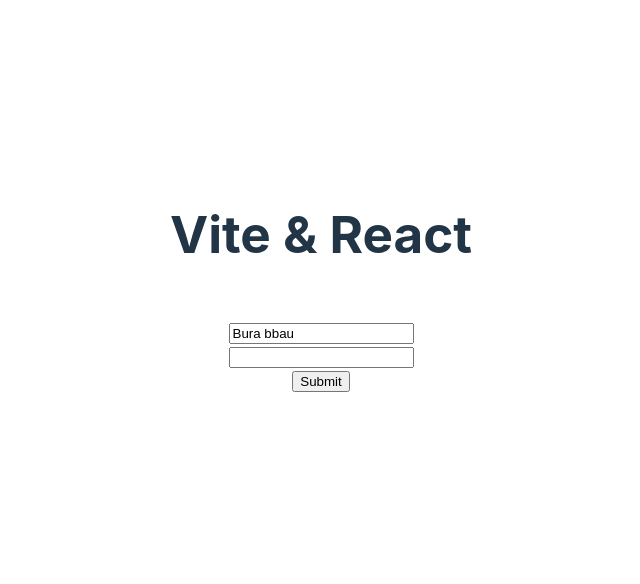
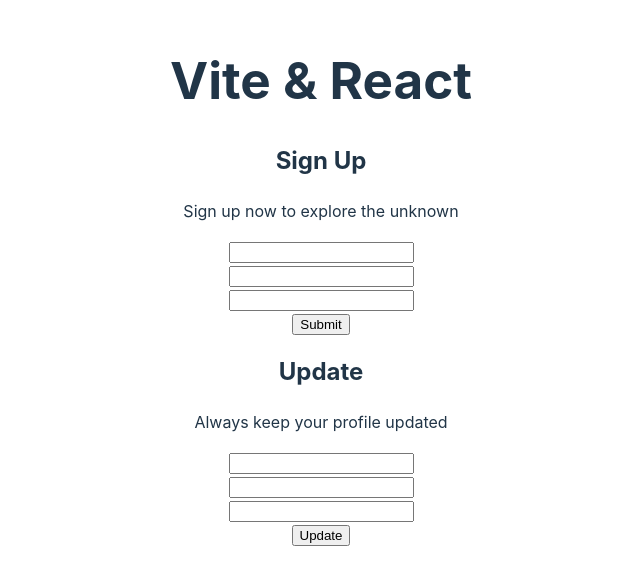
Before and after one commit to rootnure/react-core-concepts-part-2-L2_preparation_007, a React (Vite) app: page / in a window 1280 px wide. Shown: the part 118-702 px from the top of the page, without its empty margins (319-959 px from the left). Built offline with nearby package versions, Linux system fonts and the light colour scheme.

Commit message:
Reusable form for Sign UP and Update

```diff
--- a/eslint.config.js
+++ b/eslint.config.js
@@ -33,6 +33,7 @@
         'warn',
         { allowConstantExport: true },
       ],
+      "react/prop-types": "off"
     },
   },
 ]
--- a/src/App.jsx
+++ b/src/App.jsx
@@ -1,10 +1,19 @@
 import './App.css'
-import HookForm from './components/HookForm/HookForm'
+import ReusableForm from './components/ReusableForm/ReusableForm'
+// import HookForm from './components/HookForm/HookForm'
 // import RefForm from './components/RefForm/RefForm'
 // import SimpleForm from './components/SimpleForm/SimpleForm'
 // import StatefulForm from './components/StatefulForm/StatefulForm'
 
 function App() {
+
+  const handleSignUp = data => {
+    console.log('Sign Up Form', data);
+  }
+
+  const handleUpdate = data => {
+    console.log('Update form', data);
+  }
 
   return (
     <>
@@ -12,7 +21,23 @@
       {/* <SimpleForm></SimpleForm> */}
       {/* <StatefulForm></StatefulForm> */}
       {/* <RefForm></RefForm> */}
-      <HookForm></HookForm>
+      {/* <HookForm></HookForm> */}
+      <ReusableForm
+        handleSubmit={handleSignUp}
+      >
+        <div>
+          <p>Sign up now to explore the unknown</p>
+        </div>
+      </ReusableForm>
+      <ReusableForm
+        handleSubmit={handleUpdate}
+        submitBtnText={'Update'}
+        formTitle={'Update'}
+      >
+        <div>
+          <p>Always keep your profile updated</p>
+        </div>
+      </ReusableForm>
     </>
   )
 }
--- /dev/null
+++ b/src/components/ReusableForm/ReusableForm.jsx
@@ -0,0 +1,30 @@
+
+const ReusableForm = ({ handleSubmit, children, formTitle = 'Sign Up', submitBtnText = 'Submit' }) => {
+
+    const handleLocalSubmit = e => {
+        e.preventDefault();
+        const data = {
+            name: e.target.name.value,
+            email: e.target.email.value,
+            password: e.target.password.value,
+        }
+        handleSubmit(data);
+    }
+    return (
+        <div>
+            <h2>{formTitle}</h2>
+            {children}
+            <form onSubmit={handleLocalSubmit}>
+                <input type="text" name="name" />
+                <br />
+                <input type="email" name="email" />
+                <br />
+                <input type="password" name="password" />
+                <br />
+                <input type="submit" value={submitBtnText} />
+            </form>
+        </div>
+    );
+};
+
+export default ReusableForm;
--- a/src/components/__form__.js
+++ b/src/components/__form__.js
@@ -7,4 +7,8 @@
  * 3. controlled element: use a single state (object) to handle all the input fields value
  *
  * 4. uncontrolled element: useRef() hook to create reference to the element and access value by using like: nameRef.current.value
+ *
+ * 5. use hook to handle states, submit and, error. i.e. react hook form
+ *
+ * 6. Reusable component
  */
```
